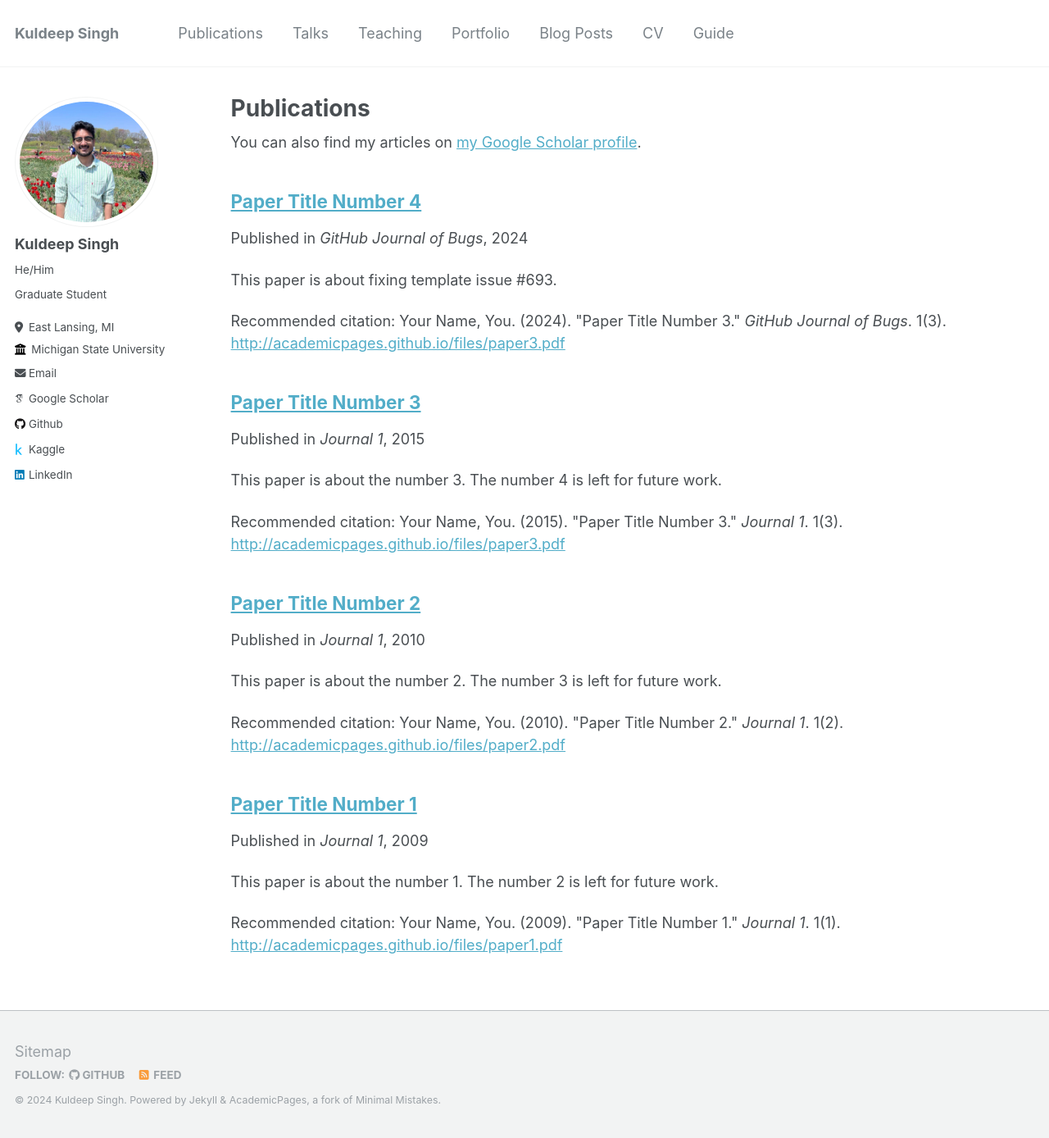
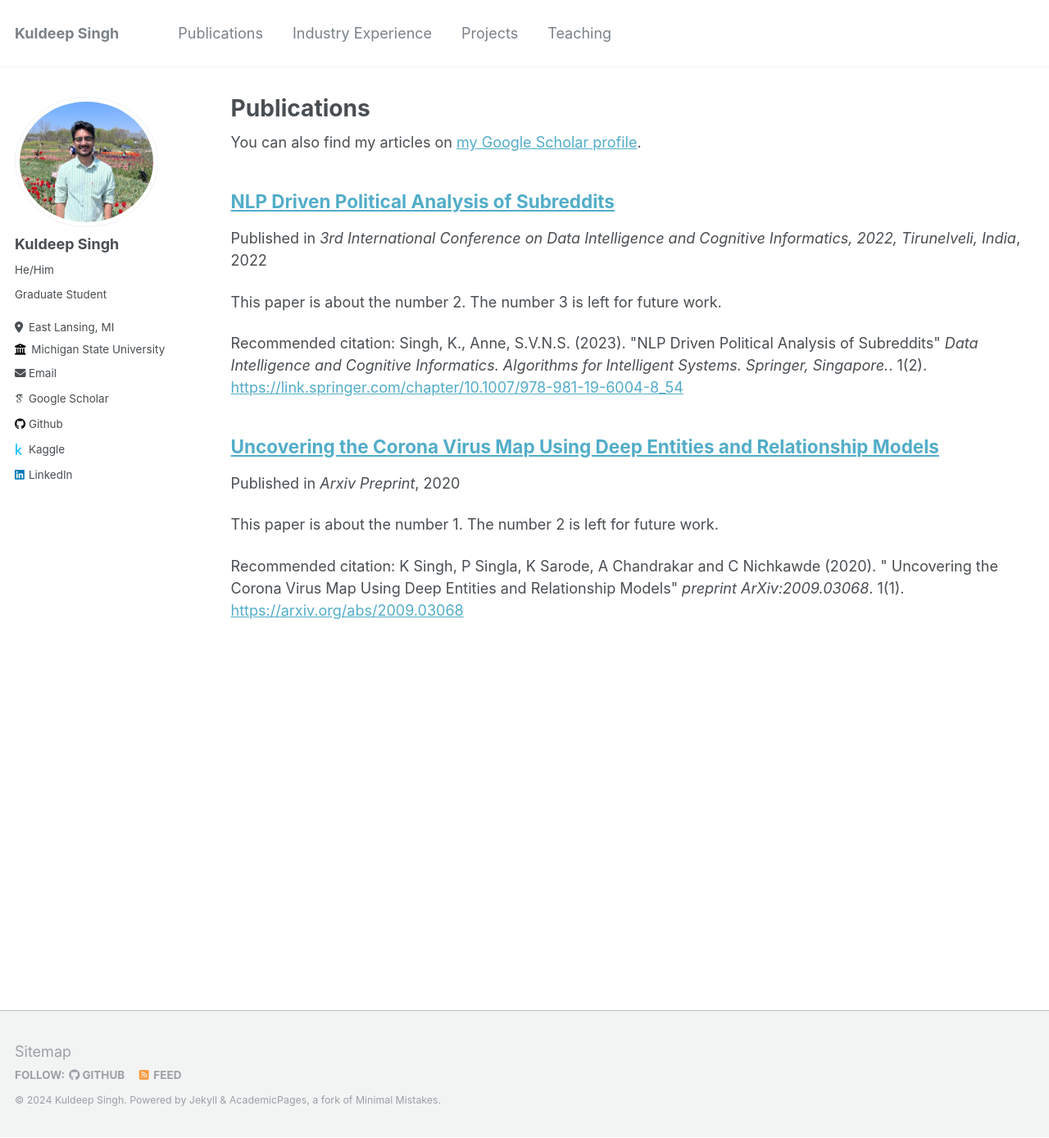
Before and after one commit to kuldeep7688/kuldeep7688.github.io, a Jekyll site: the page built from _pages/publications.md, in a window 1280 px wide and 1388 px high. Shown: the whole window at 82% size. Built offline with Jekyll 4.4.1, drawn with Linux system fonts in a browser that asks for light colours; some web fonts are replaced.

Commit message:
Added publications

```diff
--- a/_data/navigation.yml
+++ b/_data/navigation.yml
@@ -3,20 +3,11 @@ main:
   - title: "Publications"
     url: /publications/
 
-  - title: "Talks"
-    url: /talks/
+  - title: "Industry Experience"
+    url: /industry_experience/
+
+  - title: "Projects"
+    url: /projects/
 
   - title: "Teaching"
     url: /teaching/
-
-  - title: "Portfolio"
-    url: /portfolio/
-
-  - title: "Blog Posts"
-    url: /year-archive/
-
-  - title: "CV"
-    url: /cv/
-
-  - title: "Guide"
-    url: /markdown/
--- a/_publications/2009-10-01-paper-title-number-1.md
+++ /dev/null
@@ -1,12 +0,0 @@
----
-title: "Paper Title Number 1"
-collection: publications
-permalink: /publication/2009-10-01-paper-title-number-1
-excerpt: 'This paper is about the number 1. The number 2 is left for future work.'
-date: 2009-10-01
-venue: 'Journal 1'
-paperurl: 'http://academicpages.github.io/files/paper1.pdf'
-citation: 'Your Name, You. (2009). &quot;Paper Title Number 1.&quot; <i>Journal 1</i>. 1(1).'
----
-
-The contents above will be part of a list of publications, if the user clicks the link for the publication than the contents of section will be rendered as a full page, allowing you to provide more information about the paper for the reader. When publications are displayed as a single page, the contents of the above "citation" field will automatically be included below this section in a smaller font.
--- a/_publications/2010-10-01-paper-title-number-2.md
+++ /dev/null
@@ -1,12 +0,0 @@
----
-title: "Paper Title Number 2"
-collection: publications
-permalink: /publication/2010-10-01-paper-title-number-2
-excerpt: 'This paper is about the number 2. The number 3 is left for future work.'
-date: 2010-10-01
-venue: 'Journal 1'
-paperurl: 'http://academicpages.github.io/files/paper2.pdf'
-citation: 'Your Name, You. (2010). &quot;Paper Title Number 2.&quot; <i>Journal 1</i>. 1(2).'
----
-
-The contents above will be part of a list of publications, if the user clicks the link for the publication than the contents of section will be rendered as a full page, allowing you to provide more information about the paper for the reader. When publications are displayed as a single page, the contents of the above "citation" field will automatically be included below this section in a smaller font.
--- a/_publications/2015-10-01-paper-title-number-3.md
+++ /dev/null
@@ -1,12 +0,0 @@
----
-title: "Paper Title Number 3"
-collection: publications
-permalink: /publication/2015-10-01-paper-title-number-3
-excerpt: 'This paper is about the number 3. The number 4 is left for future work.'
-date: 2015-10-01
-venue: 'Journal 1'
-paperurl: 'http://academicpages.github.io/files/paper3.pdf'
-citation: 'Your Name, You. (2015). &quot;Paper Title Number 3.&quot; <i>Journal 1</i>. 1(3).'
----
-
-The contents above will be part of a list of publications, if the user clicks the link for the publication than the contents of section will be rendered as a full page, allowing you to provide more information about the paper for the reader. When publications are displayed as a single page, the contents of the above "citation" field will automatically be included below this section in a smaller font.
--- /dev/null
+++ b/_publications/2020-08-07-paper-title-number-1.md
@@ -0,0 +1,19 @@
+---
+title: "Uncovering the Corona Virus Map Using Deep Entities and Relationship Models"
+collection: publications
+permalink: /publication/2020-08-07-paper-title-number-1
+excerpt: 'This paper is about the number 1. The number 2 is left for future work.'
+date: 2020-08-07
+venue: 'Arxiv Preprint'
+paperurl: 'https://arxiv.org/abs/2009.03068'
+citation: 'K Singh, P Singla, K Sarode, A Chandrakar and C Nichkawde (2020).  &quot; Uncovering the
+Corona Virus Map Using Deep Entities and Relationship Models&quot; <i>preprint
+ArXiv:2009.03068</i>. 1(1).'
+---
+This paper is about the number 1. The number 2 is left for future work.
+
+[Download paper here](https://arxiv.org/abs/2009.03068)
+
+Recommended citation: K Singh, P Singla, K Sarode, A Chandrakar and C Nichkawde (2020).  " Uncovering the
+Corona Virus Map Using Deep Entities and Relationship Models" <i>preprint
+ArXiv:2009.03068</i>. 1(1).
--- /dev/null
+++ b/_publications/2022-12-03-paper-title-number-2.md
@@ -0,0 +1,16 @@
+---
+title: "NLP Driven Political Analysis of Subreddits"
+collection: publications
+permalink: /publication/2022-12-03-paper-title-number-2
+excerpt: 'This paper is about the number 2. The number 3 is left for future work.'
+date: 2022-12-03
+venue: ' 3rd International Conference on Data
+Intelligence and Cognitive Informatics, 2022, Tirunelveli, India'
+paperurl: 'https://link.springer.com/chapter/10.1007/978-981-19-6004-8_54'
+citation: 'Singh, K., Anne, S.V.N.S. (2023). &quot;NLP Driven Political Analysis of Subreddits&quot; <i>Data Intelligence and Cognitive Informatics. Algorithms for Intelligent Systems. Springer, Singapore.</i>. 1(2).'
+---
+This paper is about the number 2. The number 3 is left for future work.
+
+[Download paper here](https://link.springer.com/chapter/10.1007/978-981-19-6004-8_54)
+
+Recommended citation: Singh, K., Anne, S.V.N.S. (2023). "NLP Driven Political Analysis of Subreddits" <i>Data Intelligence and Cognitive Informatics. Algorithms for Intelligent Systems. Springer, Singapore.</i>. 1(2).
--- a/_publications/2024-02-17-paper-title-number-4.md
+++ /dev/null
@@ -1,12 +0,0 @@
----
-title: "Paper Title Number 4"
-collection: publications
-permalink: /publication/2024-02-17-paper-title-number-4
-excerpt: 'This paper is about fixing template issue #693.'
-date: 2024-02-17
-venue: 'GitHub Journal of Bugs'
-paperurl: 'http://academicpages.github.io/files/paper3.pdf'
-citation: 'Your Name, You. (2024). &quot;Paper Title Number 3.&quot; <i>GitHub Journal of Bugs</i>. 1(3).'
----
-
-The contents above will be part of a list of publications, if the user clicks the link for the publication than the contents of section will be rendered as a full page, allowing you to provide more information about the paper for the reader. When publications are displayed as a single page, the contents of the above "citation" field will automatically be included below this section in a smaller font.
```
Also changed, not shown: markdown_generator/publications.tsv (+5 -3 lines), 2 other files.
